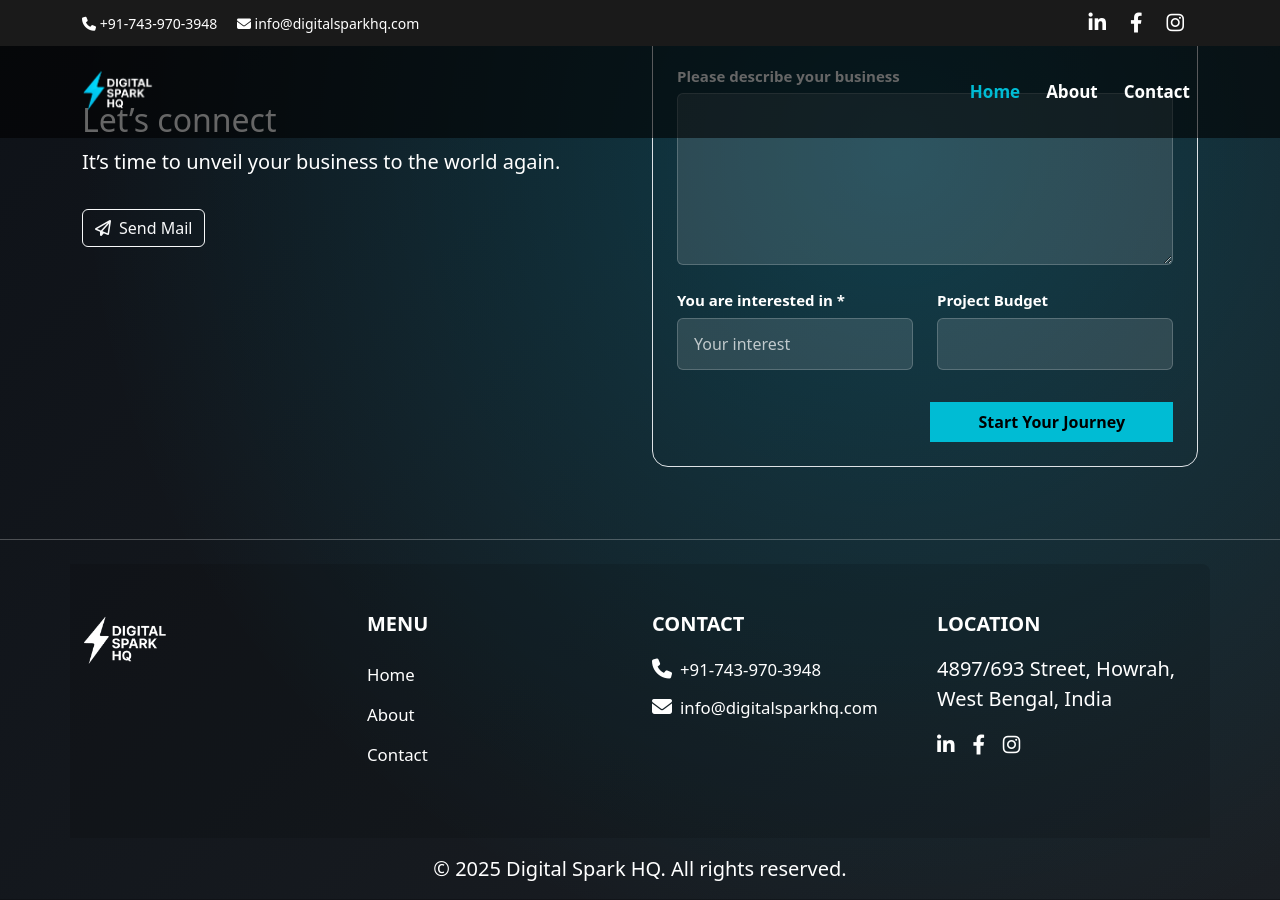
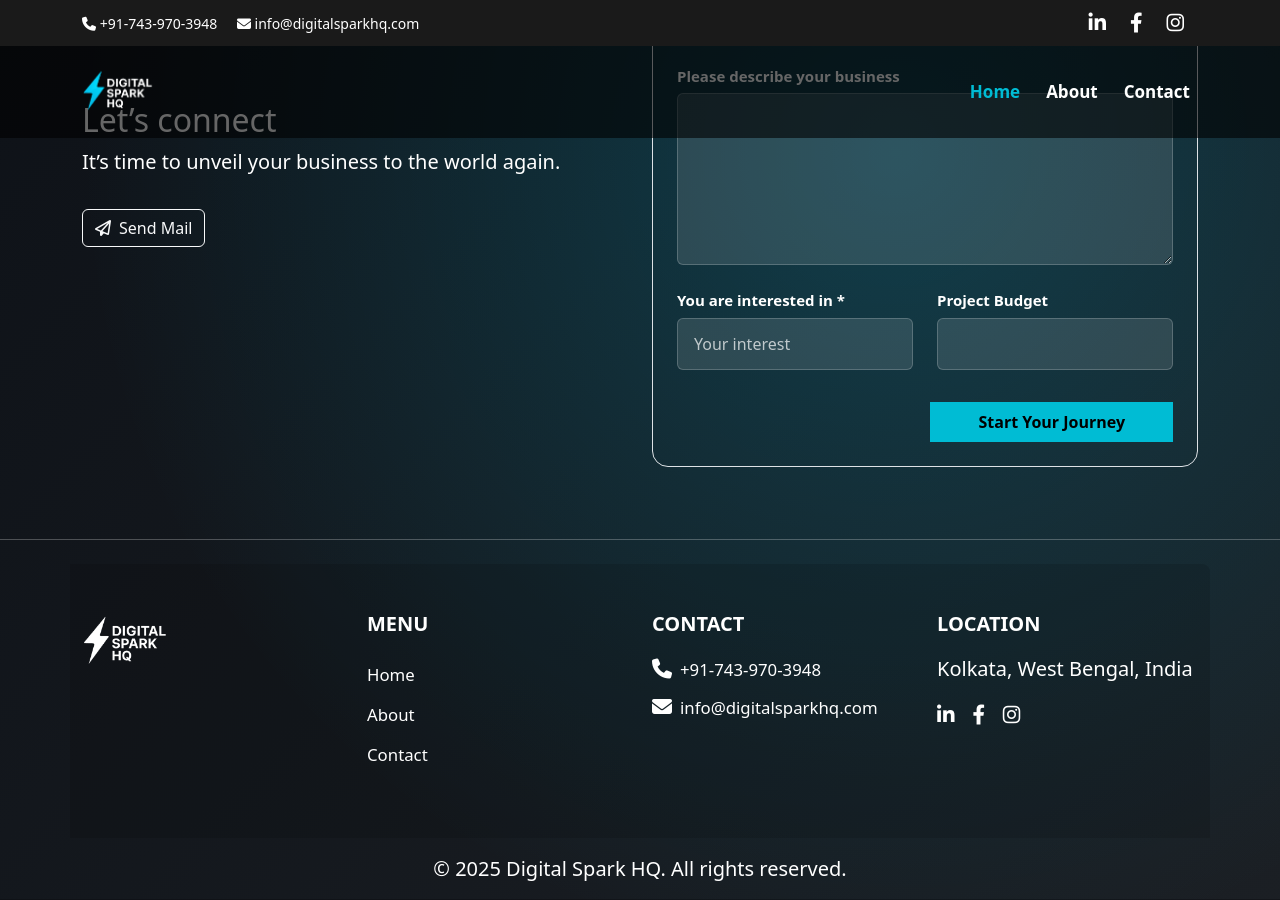
Before and after one commit to Iambiswajit-C/digitalsparkhq, a Jekyll site: the page built from index.md, in a window 1280 px wide and 900 px high, scrolled down 3332 px. Built offline with Jekyll 4.4.1, drawn with Linux system fonts in a browser that asks for light colours.

Commit message:
Update footer.html

```diff
--- a/_includes/footer.html
+++ b/_includes/footer.html
@@ -89,7 +89,7 @@
       </div>
       <div class="col-lg-3">
         <h5 class="footer-title">Location</h5>
-        <p class="fs-5">4897/693 Street, Howrah, West Bengal, India</p>
+        <p class="fs-5">Kolkata, West Bengal, India</p>
         <div class="social-icons mt-3">
            <a href="https://www.linkedin.com/company/digital-spark-hq/" target="_blank" rel="noopener noreferrer"><i class="fab fa-linkedin-in"></i></a>
            <a href="https://www.facebook.com/digitalsparkhq/" target="_blank" rel="noopener noreferrer"><i class="fab fa-facebook-f"></i></a>
```
